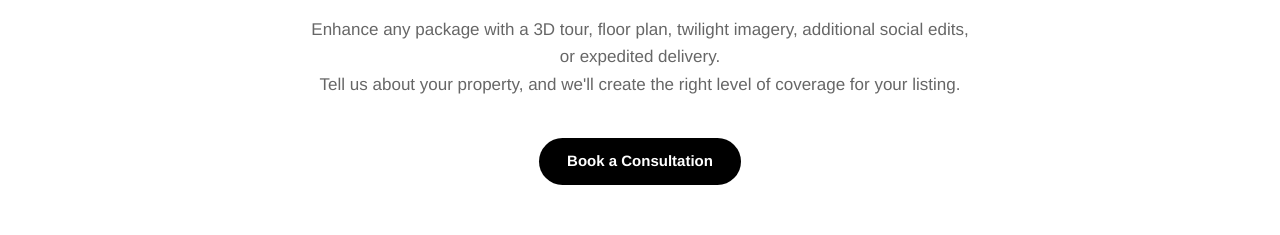
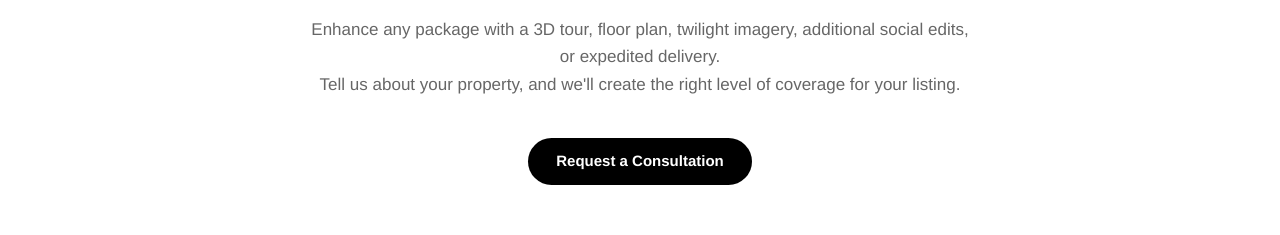
Before and after one commit to Imtiaj007zee/Luxentra-Media-, a React (Vite) app: page / in a window 1280 px wide. Shown: the part 5420-5655 px from the top of the page. Built offline with nearby package versions, Linux system fonts and the light colour scheme.

Commit message:
Custom section CTA: Request a Consultation

```diff
--- a/src/react-app/pages/Home.tsx
+++ b/src/react-app/pages/Home.tsx
@@ -649,7 +649,7 @@ export default function HomePage() {
             coverage for your listing.
           </p>
           <Link to="/consultation" className="btn-dark">
-            Book a Consultation
+            Request a Consultation
           </Link>
         </div>
       </section>
```
